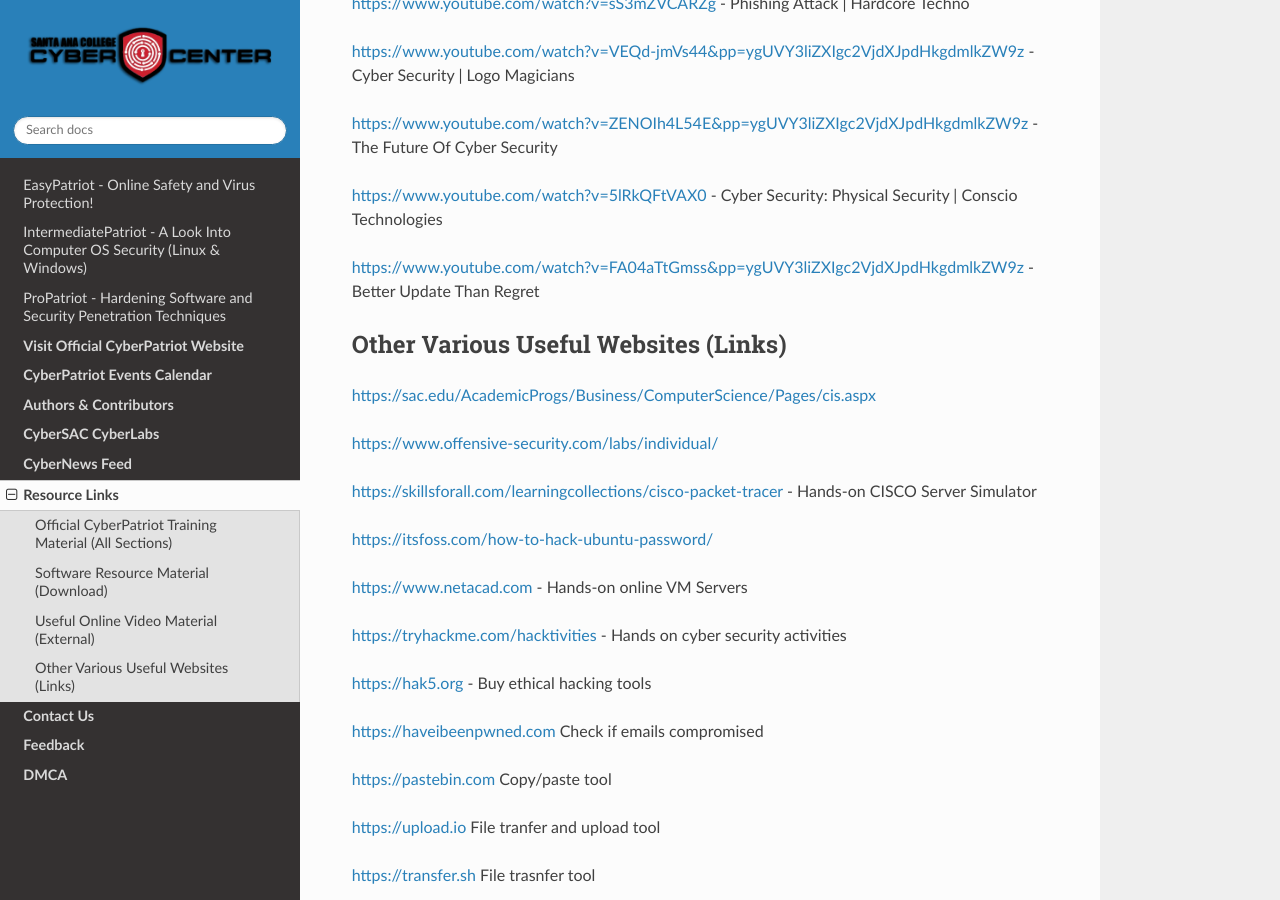
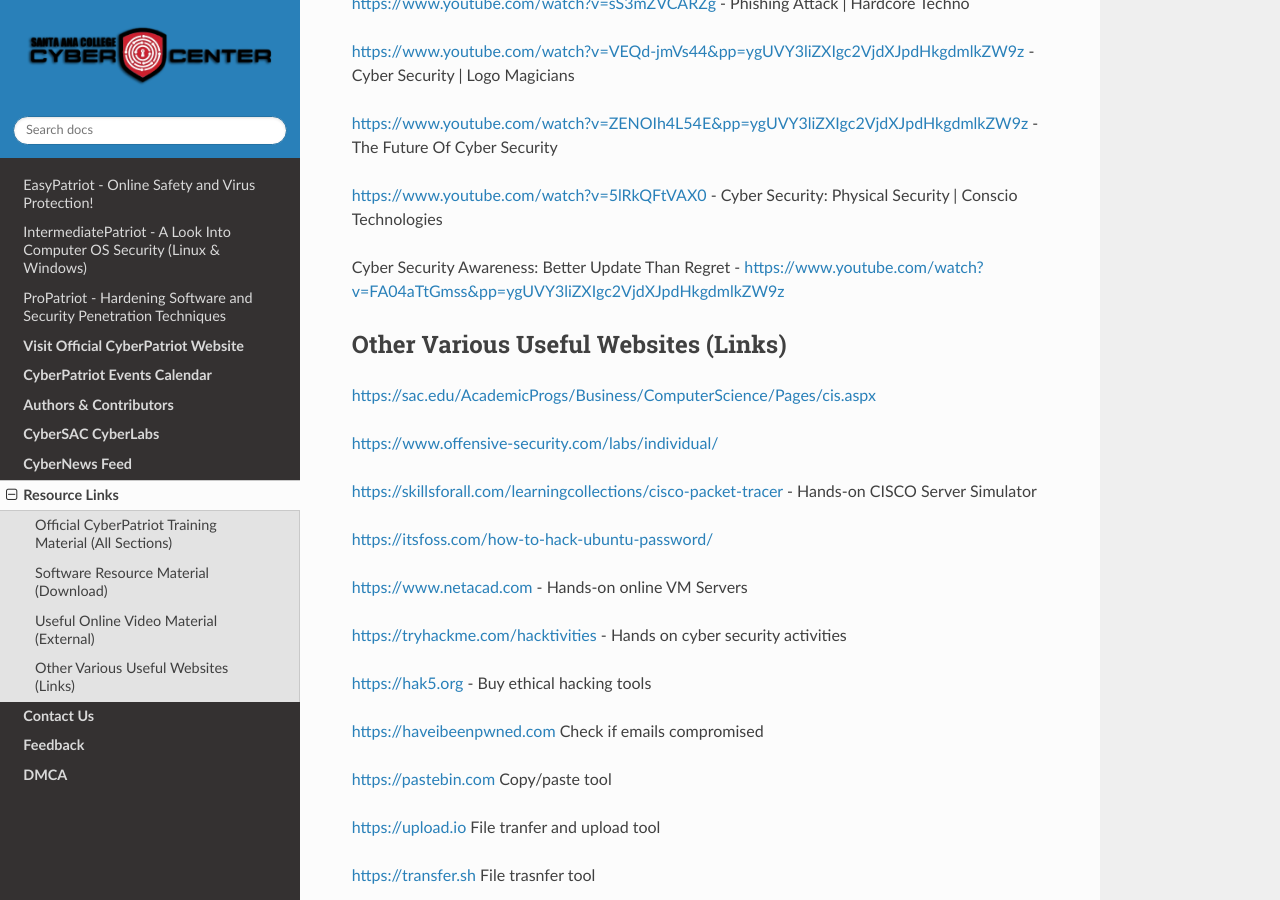
Before and after one commit to natt96z/cybersac, a Sphinx documentation site: the page built from docs/source/links.rst, in a window 1280 px wide and 900 px high, scrolled down 1902 px. Built offline with Sphinx 7.4.7 and the Read the Docs theme 2.0.0, drawn with Linux system fonts in a browser that asks for light colours.

Commit message:
Update links.rst

```diff
--- a/docs/source/links.rst
+++ b/docs/source/links.rst
@@ -72,7 +72,7 @@
 
 https://www.youtube.com/watch?v=5lRkQFtVAX0 - Cyber Security: Physical Security | Conscio Technologies
 
-https://www.youtube.com/watch?v=FA04aTtGmss&pp=ygUVY3liZXIgc2VjdXJpdHkgdmlkZW9z - Better Update Than Regret
+Cyber Security Awareness: Better Update Than Regret - https://www.youtube.com/watch?v=FA04aTtGmss&pp=ygUVY3liZXIgc2VjdXJpdHkgdmlkZW9z
 
 
 Other  Various Useful Websites (Links)
```
